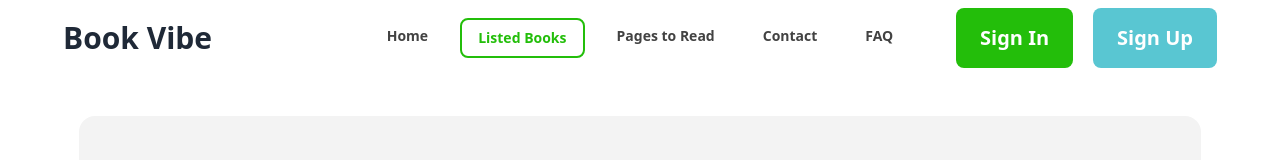
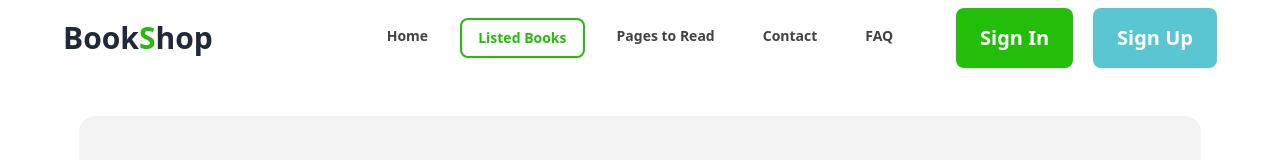
Before and after one commit to Sajjadhosenshohan/book-vibe, a React (Vite) app: page /listed in a window 1280 px wide. Shown: the top 160 px of the page. Built offline with nearby package versions, Linux system fonts and the light colour scheme.

Commit message:
change the shop name

```diff
--- a/src/Pages/Home.jsx
+++ b/src/Pages/Home.jsx
@@ -3,9 +3,9 @@ import HomeCard from "../components/HomeCard";
 
 const Home = () => {
     const homeCards = useLoaderData();
-    console.log(homeCards);
+    // console.log(homeCards);
 
-    // const {bookName, author, image, rating, category } = homeCards;
+
 
     return (
         <div>
--- a/src/Pages/Listed.jsx
+++ b/src/Pages/Listed.jsx
@@ -26,8 +26,7 @@ const Listed = () => {
         let filteredWishList ;
 
         if (filterType === 'rating') {
-            // Filter books with rating more than 4.4
-            // filteredBooks = readAll.filter(book => book.rating > 4.4);
+
             filteredBooks = [...readAll].sort((a, b) => b.rating - a.rating);
             filteredWishList = [...readAll2].sort((a, b) => b.rating - a.rating);
 
@@ -48,7 +47,7 @@ const Listed = () => {
             filteredWishList = readAll2;
         }
 
-        // console.log(40,filteredBooks);
+
         setReadAll(filteredBooks);
         setReadAll2(filteredWishList);
     };
--- a/src/Pages/Nav.jsx
+++ b/src/Pages/Nav.jsx
@@ -21,7 +21,7 @@ const Nav = () => {
                             <li><NavLink to="/faq" className={({ isActive }) => isActive ? 'border-2 border-[#23BE0A] text-[#23BE0A] rounded-lg font-bold' : 'font-bold'}>FAQ</NavLink></li>
                         </ul>
                     </div>
-                    <a className="text-xl md:text-3xl font-bold">Book Vibe</a>
+                    <a className="text-xl md:text-3xl font-bold">Book<span className="text-[#23BE0A]">S</span>hop</a>
                 </div>
                 <div className="navbar-center hidden lg:flex">
                     <ul className="menu menu-horizontal px-1 text-[#131313CC] flex gap-4">
```
Also changed, not shown: src/components/HomeCard.jsx (+3 -4 lines), src/components/NewContainer.jsx (+4 -4 lines).
